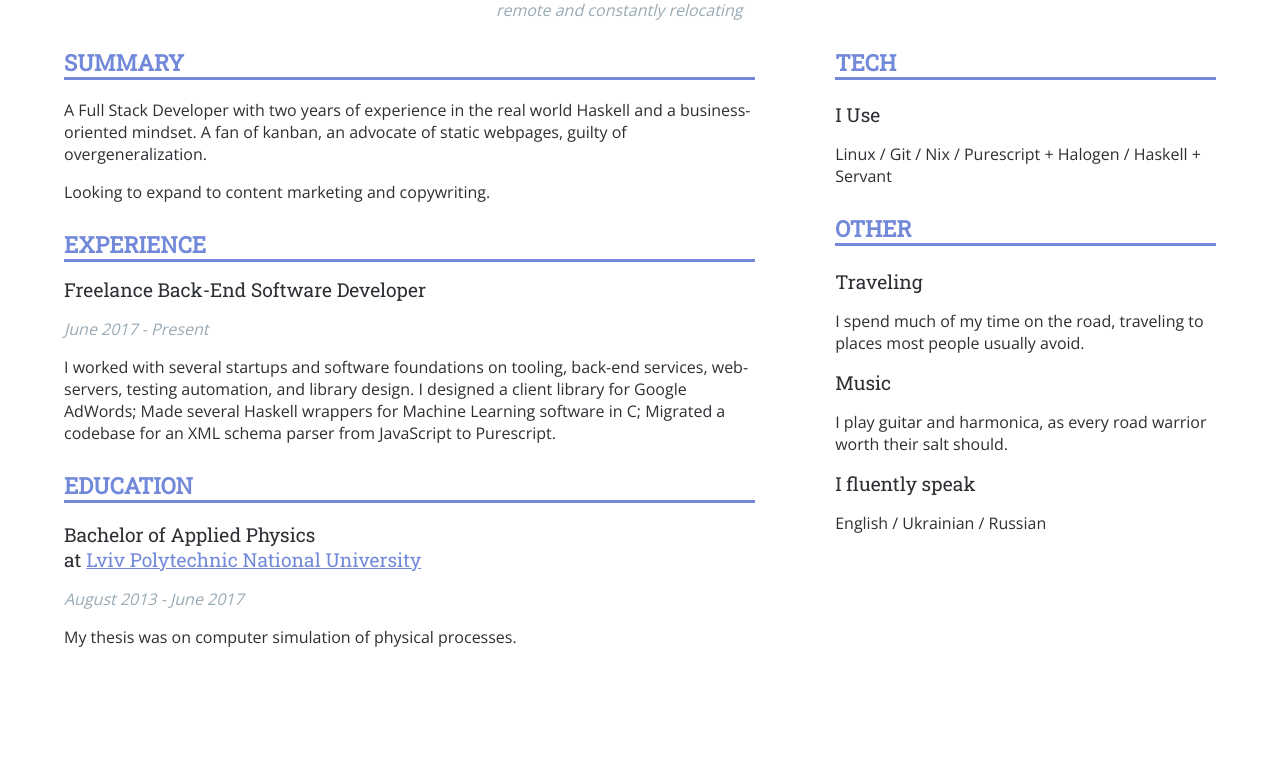
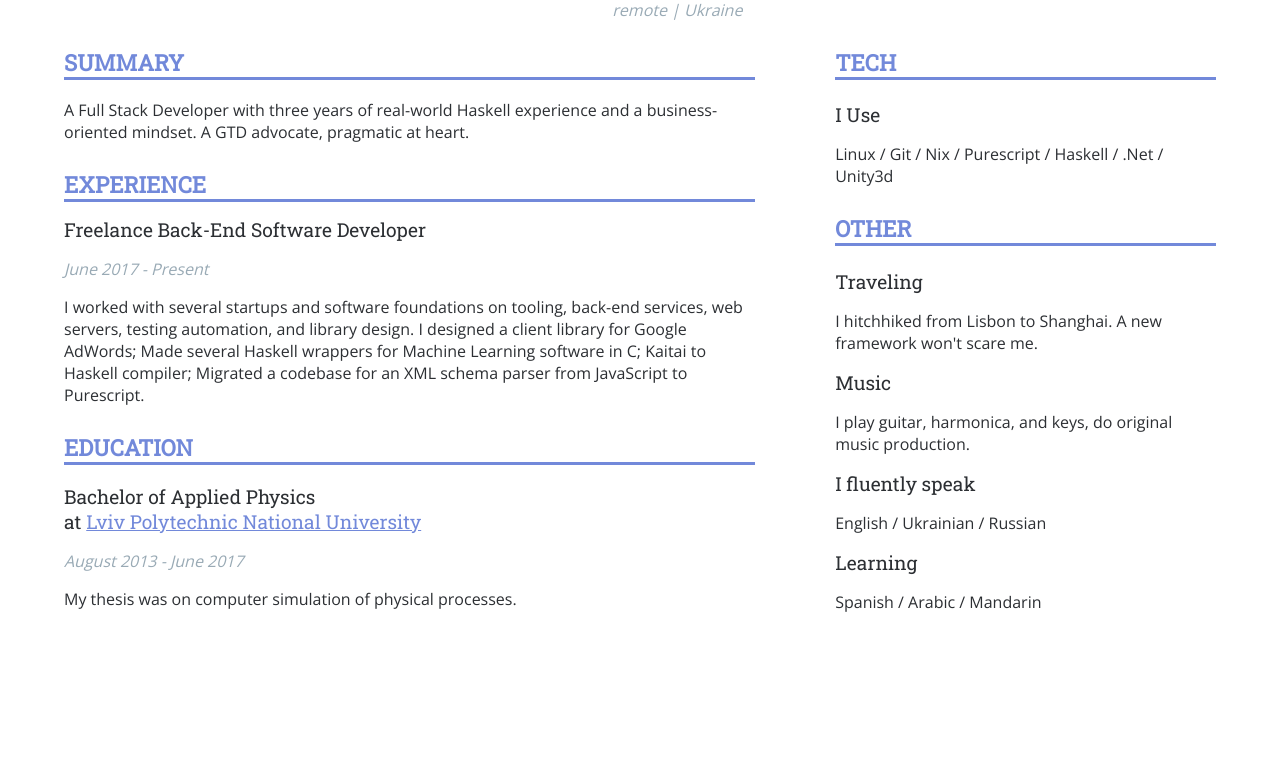
Before and after one commit to maxfii/resume, a plain HTML site: page index.html in a window 1280 px wide. Shown: the part 268-1028 px from the top of the page. After the commit the page ends 993 px from the top, so only its background shows below. Drawn offline with nearby package versions, Linux system fonts and the light colour scheme.

Commit message:
Adjust after a year or so

```diff
--- a/index.html
+++ b/index.html
@@ -10,7 +10,7 @@
         competitors snatch me away">
     <link rel="stylesheet" type="text/css" href="style.css">
     <title>
-        Max Fiialkovskyi | Full Stack Software Developer && A Road Warrior
+        Max Fiialkovskyi | Back End Software Developer && A Road Warrior
     </title>
 </head>
 <body>
@@ -19,11 +19,11 @@
         Max Fiialkovskyi
     </h1>
     <h2>
-        Full Stack Software Developer <br class="rp-break">
+        Back End Software Developer <br class="rp-break">
         <i> && </i>A Road Warrior
     </h2>
 
-    <h3 style="text-align:right">remote and constantly relocating</h3>
+    <h3 style="text-align:right">remote | Ukraine</h3>
 </header>
 
 <section class="contacts">
@@ -34,9 +34,6 @@
         </a>
         <a id="github" href="https://github.com/maxfii">
             github.com/maxfii
-        </a>
-        <a id="blog" href="https://maxfii.github.io/blog">
-            maxfii.github.io/blog
         </a>
         <a href="https://instagram.com/ymaxf" id="instagram">
             instagram.com/ymaxf
@@ -49,13 +46,9 @@
 <section id="Summary">
     <h1> Summary </h1>
     <p>
-        A Full Stack Developer with two years of experience in the
-        real world Haskell and a business-oriented mindset. A fan of
-        kanban, an advocate of static webpages, guilty of
-        overgeneralization.
-    </p>
-    <p>
-        Looking to expand to content marketing and copywriting.
+        A Full Stack Developer with three years of
+        real-world Haskell experience and a business-oriented mindset.
+        A GTD advocate, pragmatic at heart.
     </p>
 </section>
     <h1> Experience </h1>
@@ -65,10 +58,11 @@
         <h3><time> June 2017 - Present </time></h3>
         <p>
             I worked with several startups and software
-            foundations on tooling, back-end services, web-servers,
+            foundations on tooling, back-end services, web servers,
             testing automation, and library design. I designed a
             client library for Google AdWords; Made several
             Haskell wrappers for Machine Learning software in C;
+            Kaitai to Haskell compiler;
             Migrated a codebase for an XML schema parser from
             JavaScript to Purescript.
         </p>
@@ -92,27 +86,26 @@
         <h1>Tech</h1>
         <h2>I Use</h2>
         <p>
-            Linux / Git / Nix / Purescript + Halogen /
-            Haskell + Servant
+            Linux / Git / Nix / Purescript / Haskell / .Net / Unity3d
         </p>
     </section>
     <section id="hobbies">
         <h1>Other</h1>
         <h2>Traveling</h2>
         <p>
-            I spend much of my time on the road, traveling to places most people usually avoid.
+            I hitchhiked from Lisbon to Shanghai. A new framework won't scare me.
         </p>
 
         <h2>Music</h2>
         <p>
-            I play guitar and
-            harmonica, as every road warrior worth their salt
-            should.
+            I play guitar, harmonica, and keys, do original music production.
         </p>
     </section>
     <section id="languages">
         <h2>I fluently speak</h2>
         <p>English / Ukrainian / Russian</p>
+        <h2>Learning</h2>
+        <p>Spanish / Arabic / Mandarin</p>
     </section>
 </aside>
 
```
